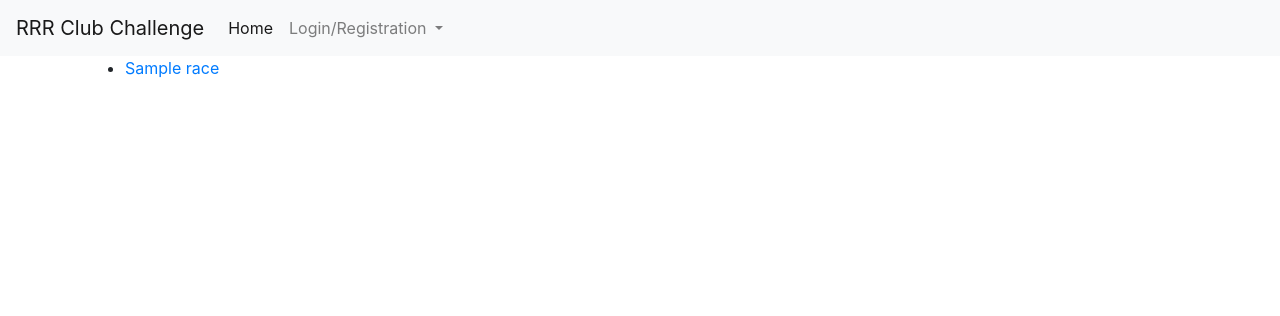
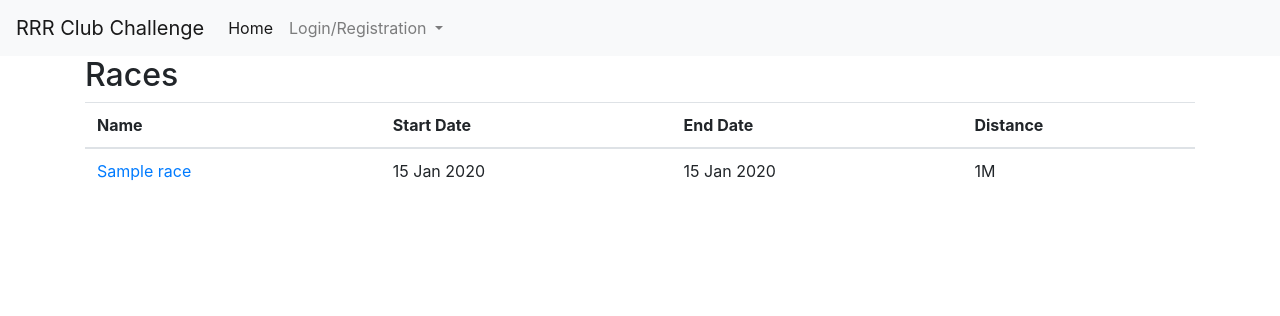
Before and after one commit to cablespaghetti/running-club-challenge, a Django app: page / in a window 1280 px wide. Shown: the top 316 px of the page. Run offline with Django 4.2, Linux system fonts and the light colour scheme; a user stored in the database is signed in; tables that the repository leaves empty hold one stand-in row (values such as "Sample post"); some libraries are stand-ins or nearby versions.

Commit message:
Prettify the templates a little bit

```diff
--- a/main/templates/main/index.html
+++ b/main/templates/main/index.html
@@ -1,14 +1,30 @@
 {% extends '../account/base.html' %}
 {% block content %}
 <div class="container">
-  {% if race_list %}
-    <ul>
-    {% for race in race_list %}
-        <li><a href="{% url 'race_results' race.id %}">{{ race.name }}</a></li>
-    {% endfor %}
-    </ul>
-  {% else %}
-    <p>No races are available.</p>
-  {% endif %}
+    <h2>Races</h2>
+    {% if race_list %}
+    <table class="table">
+        <thead>
+        <tr>
+            <th scope="col">Name</th>
+            <th scope="col">Start Date</th>
+            <th scope="col">End Date</th>
+            <th scope="col">Distance</th>
+        </tr>
+        </thead>
+        <tbody>
+        {% for race in race_list %}
+        <tr>
+            <td><a href="{% url 'race_results' race.id %}">{{ race.name }}</a></td>
+            <td>{{ race.start_date }}</td>
+            <td>{{ race.end_date }}</td>
+            <td>{{ race.distance }}{{ race.distance_unit }}</td>
+        </tr>
+        {% endfor %}
+        </tbody>
+    </table>
+    {% else %}
+    <p>No races are available yet.</p>
+    {% endif %}
 </div>
 {% endblock content %}
--- a/main/views.py
+++ b/main/views.py
@@ -16,6 +16,7 @@ def race_results(request, race_id):
             fastest_per_athlete_activities.append(activity)
             processed_athlete_list.append(activity.athlete)
     template_context = {
+        'race_name': race.name,
         'results_list': fastest_per_athlete_activities
     }
     return render(request, 'main/race_results.html', template_context)
```
Also changed, not shown: main/templates/main/race_results.html (+23 -6 lines).
